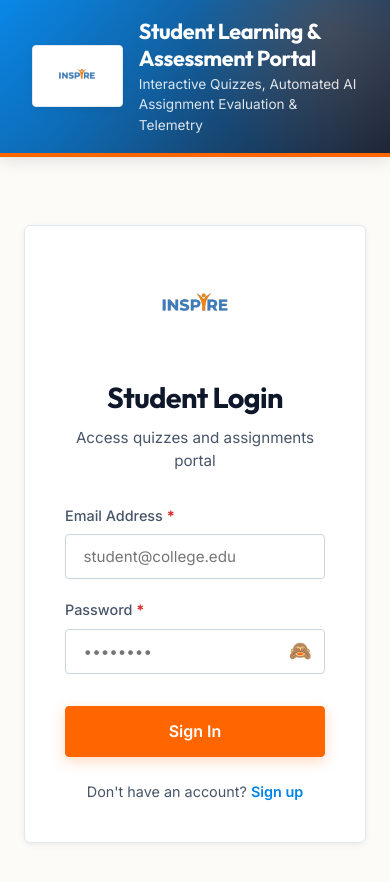
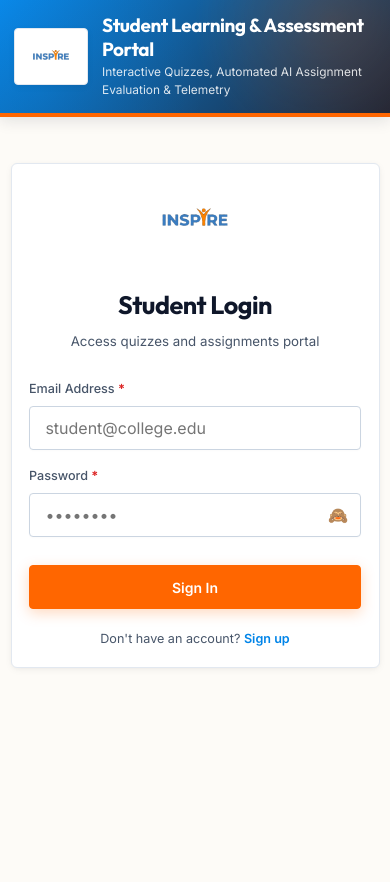
Before and after one commit to keeethee/edinzquiz, an Angular app in the folder frontend/: page / in a window 390 px wide. Shown: the top 882 px of the page. After the commit the page ends 844 px from the top, so only its background shows below. Built offline with nearby package versions, Linux system fonts and the light colour scheme.

Commit message:
feat: implement mobile responsive layout system, touch targets, and horizontal tab scrolling

```diff
--- a/frontend/src/app/admin/admin.html
+++ b/frontend/src/app/admin/admin.html
@@ -14,7 +14,7 @@
         </div>
       </div>
 
-      <div style="display: flex; flex-wrap: wrap; gap: 0.45rem; align-items: center;">
+      <div class="nav-tabs-scroll" style="display: flex; gap: 0.45rem; align-items: center;">
         <button class="neo-btn" style="padding: 0.48rem 0.95rem; font-size: 0.86rem;" [class.neo-btn-toggle]="activeTab === 'dashboard'" (click)="switchTab('dashboard')">Executive Dashboard</button>
         <button class="neo-btn" style="padding: 0.48rem 0.95rem; font-size: 0.86rem;" [class.neo-btn-toggle]="activeTab === 'courses'" (click)="switchTab('courses')">Tracks & Modules</button>
         <button class="neo-btn" style="padding: 0.48rem 0.95rem; font-size: 0.86rem;" [class.neo-btn-toggle]="activeTab === 'quizzes'" (click)="switchTab('quizzes')">Technical Assessments</button>
--- a/frontend/src/app/student/student.html
+++ b/frontend/src/app/student/student.html
@@ -24,7 +24,7 @@
         </div>
 
         <!-- Mode Selector tabs -->
-        <div *ngIf="activeCourse" style="display: flex; gap: 0.35rem;">
+        <div *ngIf="activeCourse" class="nav-tabs-scroll" style="display: flex; gap: 0.35rem;">
           <button class="neo-btn" style="padding: 0.48rem 0.95rem; font-size: 0.86rem;" [class.neo-btn-toggle]="activeTab === 'dashboard'" (click)="switchTab('dashboard')">Student Dashboard</button>
           <button class="neo-btn" style="padding: 0.48rem 0.95rem; font-size: 0.86rem;" [class.neo-btn-toggle]="activeTab === 'quiz'" (click)="switchTab('quiz')">Technical Assessments</button>
           <button class="neo-btn" style="padding: 0.48rem 0.95rem; font-size: 0.86rem;" [class.neo-btn-toggle]="activeTab === 'assignment'" (click)="switchTab('assignment')">Assignments</button>
--- a/frontend/src/index.html
+++ b/frontend/src/index.html
@@ -4,7 +4,10 @@
   <meta charset="utf-8">
   <title>Edinz Quiz & Assignment Portal</title>
   <base href="/">
-  <meta name="viewport" content="width=device-width, initial-scale=1">
+  <meta name="viewport" content="width=device-width, initial-scale=1.0, maximum-scale=5.0, user-scalable=yes">
+  <meta name="theme-color" content="#0084e8">
+  <meta name="apple-mobile-web-app-capable" content="yes">
+  <meta name="apple-mobile-web-app-status-bar-style" content="default">
   <meta name="description" content="Secure, responsive Glassmorphism online Quiz and Assignment portal featuring LaTeX equations, drag-and-drop ordering, and real-time live exam ticking timers.">
   <link rel="icon" type="image/x-icon" href="favicon.ico">
   <!-- Google Fonts -->
--- a/frontend/src/styles.css
+++ b/frontend/src/styles.css
@@ -588,14 +588,154 @@ h1, h2, h3, h4, h5, h6 {
   gap: 1.5rem;
 }
 
+.grid-4 {
+  display: grid;
+  grid-template-columns: repeat(4, 1fr);
+  gap: 1.25rem;
+}
+
+.nav-tabs-scroll {
+  display: flex;
+  gap: 0.5rem;
+  overflow-x: auto;
+  white-space: nowrap;
+  -webkit-overflow-scrolling: touch;
+  padding-bottom: 0.25rem;
+  scrollbar-width: none;
+}
+
+.nav-tabs-scroll::-webkit-scrollbar {
+  display: none;
+}
+
+.table-responsive {
+  width: 100%;
+  overflow-x: auto;
+  -webkit-overflow-scrolling: touch;
+  margin-bottom: 1rem;
+  border-radius: 4px;
+}
+
 @media (max-width: 1024px) {
+  .header-bar {
+    padding: 0.75rem 1.25rem;
+  }
+  .app-container {
+    padding: 1.5rem 1rem;
+  }
   .grid-3 {
+    grid-template-columns: repeat(2, 1fr);
+  }
+  .grid-4 {
     grid-template-columns: repeat(2, 1fr);
   }
 }
 
-@media (max-width: 640px) {
-  .grid-3, .grid-cards {
+@media (max-width: 768px) {
+  html, body {
+    font-size: 14px;
+  }
+
+  .header-bar {
+    flex-direction: column;
+    align-items: stretch;
+    gap: 0.75rem;
+    padding: 0.75rem 1rem;
+  }
+
+  .header-bar h2 {
+    font-size: 0.95rem !important;
+    text-align: center;
+  }
+
+  .logo-pill {
+    justify-content: center;
+    padding: 0.4rem 1rem;
+  }
+
+  .logo-pill img {
+    height: 38px;
+  }
+
+  .app-container {
+    padding: 1.25rem 0.75rem;
+  }
+
+  .neo-card {
+    padding: 1.25rem !important;
+    margin-bottom: 1.25rem !important;
+    border-radius: 6px !important;
+  }
+
+  .neo-card-inset {
+    padding: 1rem !important;
+  }
+
+  .grid-2, .grid-3, .grid-4, .grid-cards {
+    grid-template-columns: 1fr !important;
+    gap: 1rem !important;
+  }
+
+  /* Touch targets & anti-auto-zoom on iOS */
+  .neo-input, .neo-select, textarea {
+    font-size: 16px !important;
+    min-height: 44px;
+  }
+
+  .neo-btn {
+    min-height: 44px;
+    padding: 0.65rem 1rem;
+    font-size: 0.9rem;
+  }
+
+  .flex-between {
+    flex-direction: column;
+    align-items: stretch !important;
+    gap: 0.75rem;
+  }
+
+  .corporate-hero-header {
+    padding: 1rem 1rem !important;
+  }
+
+  .corporate-hero-top {
+    flex-direction: column;
+    align-items: stretch;
+  }
+
+  .corporate-stats-row {
+    grid-template-columns: repeat(2, 1fr);
+    gap: 0.75rem;
+  }
+
+  .corporate-stat-card {
+    padding: 0.75rem 1rem;
+  }
+
+  .corporate-stat-number {
+    font-size: 1.35rem;
+  }
+
+  /* Modals on mobile */
+  [style*="max-width: 600px"], [style*="max-width: 700px"], [style*="max-width: 800px"], [style*="max-width: 900px"], [style*="max-width: 500px"], [style*="max-width: 450px"] {
+    width: 100% !important;
+    max-width: 100% !important;
+    padding: 1.25rem !important;
+  }
+
+  [style*="position: sticky"] {
+    padding: 0.75rem 1rem !important;
+    margin-bottom: 1rem !important;
+  }
+}
+
+@media (max-width: 480px) {
+  .corporate-stats-row {
     grid-template-columns: 1fr;
   }
+
+  .badge {
+    font-size: 0.75rem;
+    padding: 0.25rem 0.5rem;
+  }
 }
```
